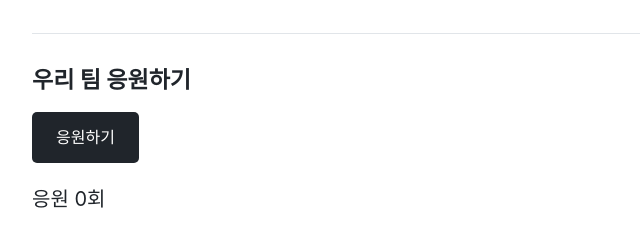
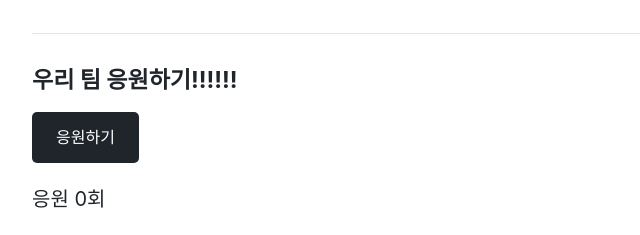
Before and after one commit to HyangnamDexter/practice2, a plain HTML site: page index.html in a window 1280 px wide. Shown: the part 406-641 px from the top of the page, 236-876 px from the left. Drawn offline with Linux system fonts and the light colour scheme.

Commit message:
update cheer heading

```diff
--- a/index.html
+++ b/index.html
@@ -17,7 +17,7 @@
       <p>HTML, CSS, JavaScript로 만든 팀 소개 페이지입니다.</p>
     </section>
     <section>
-      <h2>우리 팀 응원하기</h2>
+      <h2>우리 팀 응원하기!!!!!!</h2>
       <button id="cheer" type="button">응원하기</button>
       <p id="count" aria-live="polite">응원 0회</p>
     </section>
```
